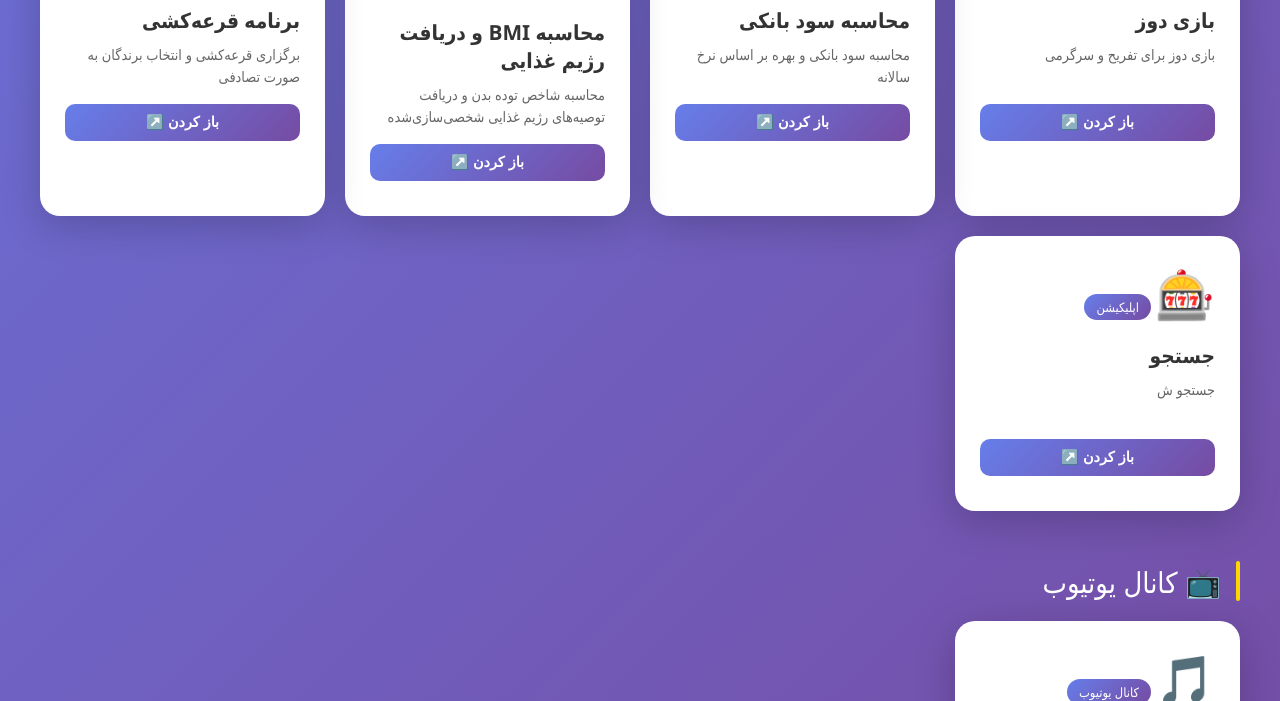
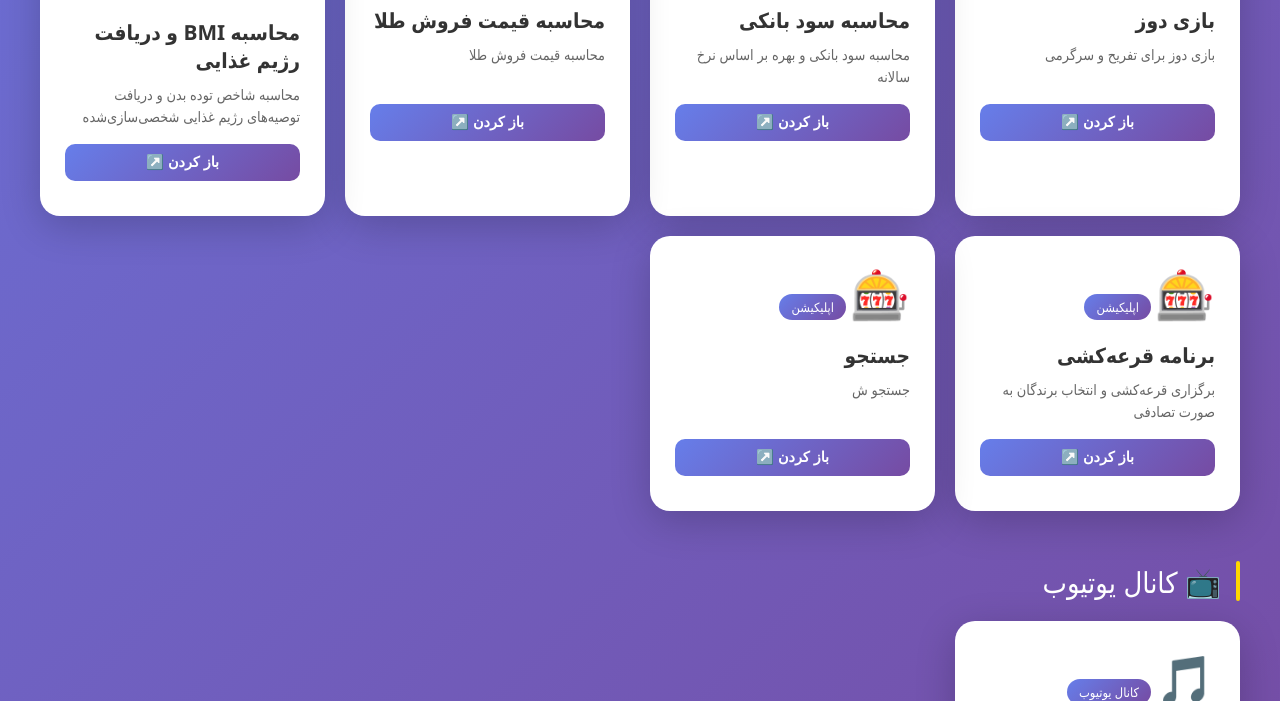
Before and after one commit to vnsh1368-nsh/app, a plain HTML site: page index.html in a window 1280 px wide. Shown: the part 1277-1978 px from the top of the page. Drawn offline with Linux system fonts and the light colour scheme.

Commit message:
Update index.html

```diff
--- a/index.html
+++ b/index.html
@@ -355,6 +355,12 @@
                     description: 'محاسبه سود بانکی و بهره بر اساس نرخ سالانه',
                     url: 'https://vnsh1368-nsh.github.io/sood/'
                 },
+                   {
+                    name: 'محاسبه قیمت فروش طلا',
+                    icon: '🏦',
+                    description: 'محاسبه قیمت فروش طلا',
+                    url: 'https://vnsh1368-nsh.github.io/tala/'
+                },
                 {
                     name: 'محاسبه BMI و دریافت رژیم غذایی',
                     icon: '<svg class="apple-icon" viewBox="0 0 100 100" xmlns="http://www.w3.org/2000/svg"><defs><linearGradient id="appleGrad" x1="0%" y1="0%" x2="100%" y2="100%"><stop offset="0%" style="stop-color:#FF6B35;stop-opacity:1" /><stop offset="100%" style="stop-color:#D32F2F;stop-opacity:1" /></linearGradient></defs><circle cx="50" cy="60" r="40" fill="url(#appleGrad)"/><ellipse cx="50" cy="25" rx="8" ry="12" fill="#8B4513"/><path d="M 50 12 Q 55 8 58 15" fill="#2D5016" stroke="#2D5016" stroke-width="1.5"/><circle cx="35" cy="50" r="6" fill="rgba(255,255,255,0.2)"/></svg>',
```
